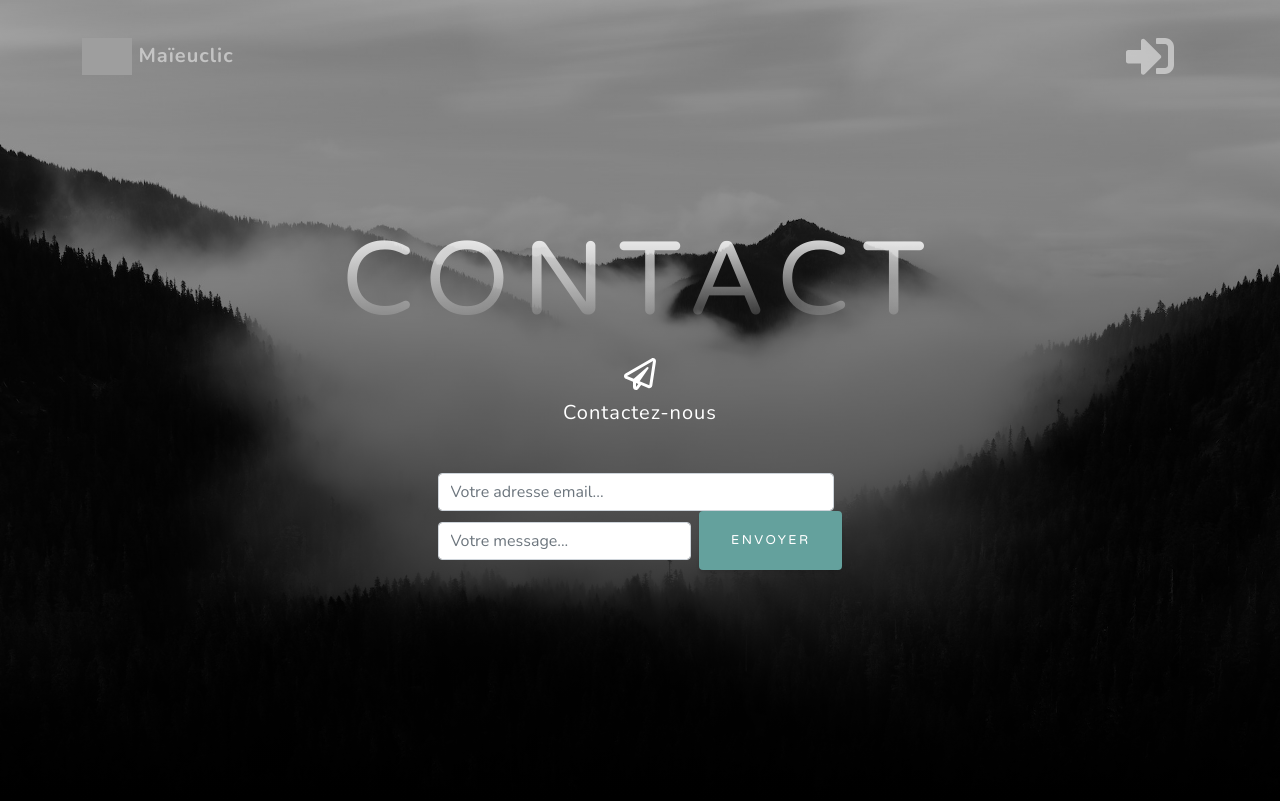
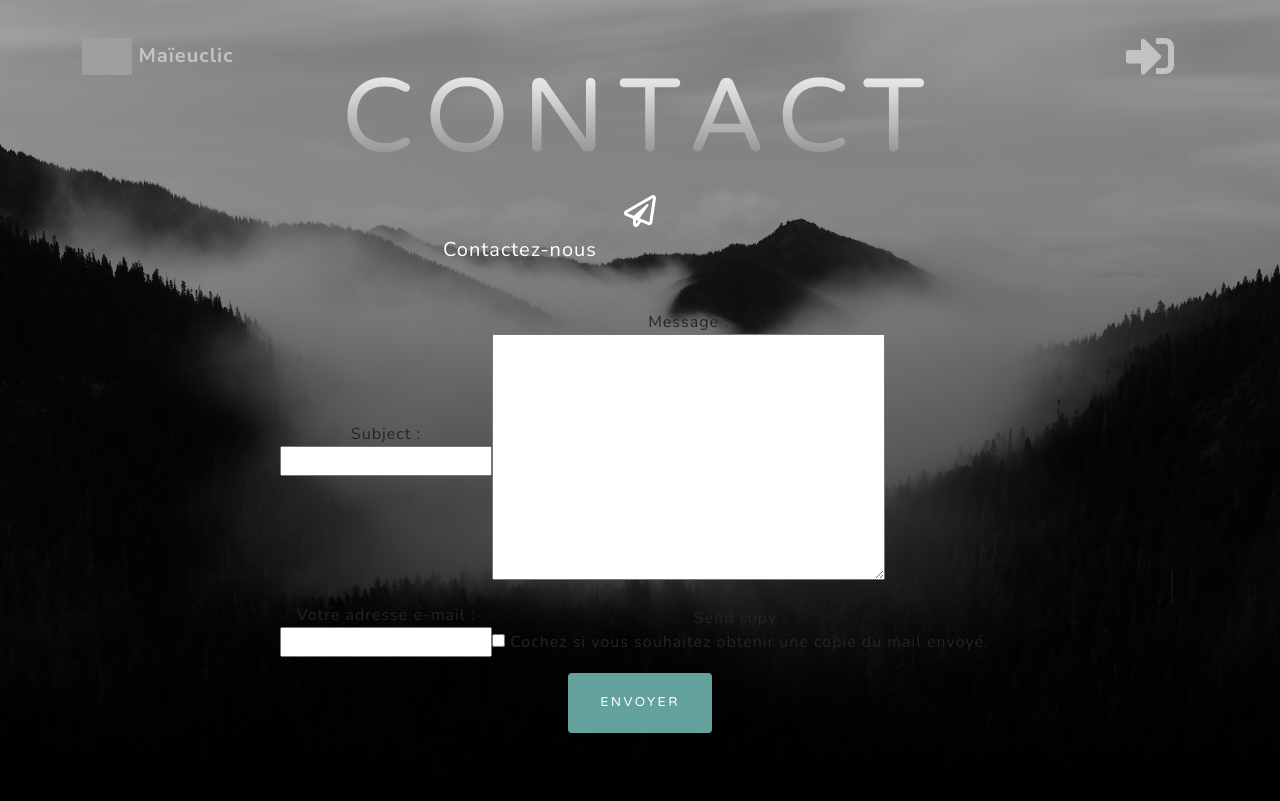
Before and after one commit to elwaze/Maieuclic, a Django app: page /contact in a window 1280 px wide. Shown: the top 801 px of the page. Run offline with Django 3.2, Linux system fonts and the light colour scheme; some libraries are stand-ins or nearby versions; grey boxes are pictures that could not be loaded.

Commit message:
[2.1] contact form ok

```diff
--- /dev/null
+++ b/maieuclic_project/core/forms.py
@@ -0,0 +1,8 @@
+from django import forms
+
+
+class ContactForm(forms.Form):
+    subject = forms.CharField(max_length=100)
+    message = forms.CharField(widget=forms.Textarea)
+    sender = forms.EmailField(label="Votre adresse e-mail")
+    send_copy = forms.BooleanField(help_text="Cochez si vous souhaitez obtenir une copie du mail envoyé.", required=False)
--- a/maieuclic_project/core/templates/contact.html
+++ b/maieuclic_project/core/templates/contact.html
@@ -11,13 +11,22 @@
                 <h1 class="mx-auto my-0 text-uppercase">Contact</h1>
                 <br>
                 <div class="col-md-10 col-lg-8 mx-auto text-center">
-                        <svg class="svg-inline--fa fa-paper-plane fa-w-16 fa-2x mb-2 text-white" aria-hidden="true" focusable="false" data-prefix="far" data-icon="paper-plane" role="img" xmlns="http://www.w3.org/2000/svg" viewBox="0 0 512 512" data-fa-i2svg=""><path fill="currentColor" d="M440 6.5L24 246.4c-34.4 19.9-31.1 70.8 5.7 85.9L144 379.6V464c0 46.4 59.2 65.5 86.6 28.6l43.8-59.1 111.9 46.2c5.9 2.4 12.1 3.6 18.3 3.6 8.2 0 16.3-2.1 23.6-6.2 12.8-7.2 21.6-20 23.9-34.5l59.4-387.2c6.1-40.1-36.9-68.8-71.5-48.9zM192 464v-64.6l36.6 15.1L192 464zm212.6-28.7l-153.8-63.5L391 169.5c10.7-15.5-9.5-33.5-23.7-21.2L155.8 332.6 48 288 464 48l-59.4 387.3z"></path></svg><!-- <i class="far fa-paper-plane fa-2x mb-2 text-white"></i> Font Awesome fontawesome.com -->
-                        <h2 class="text-white mb-5">Contactez-nous</h2>
+                    <svg class="svg-inline--fa fa-paper-plane fa-w-16 fa-2x mb-2 text-white" aria-hidden="true" focusable="false" data-prefix="far" data-icon="paper-plane" role="img" xmlns="http://www.w3.org/2000/svg" viewBox="0 0 512 512" data-fa-i2svg=""><path fill="currentColor" d="M440 6.5L24 246.4c-34.4 19.9-31.1 70.8 5.7 85.9L144 379.6V464c0 46.4 59.2 65.5 86.6 28.6l43.8-59.1 111.9 46.2c5.9 2.4 12.1 3.6 18.3 3.6 8.2 0 16.3-2.1 23.6-6.2 12.8-7.2 21.6-20 23.9-34.5l59.4-387.2c6.1-40.1-36.9-68.8-71.5-48.9zM192 464v-64.6l36.6 15.1L192 464zm212.6-28.7l-153.8-63.5L391 169.5c10.7-15.5-9.5-33.5-23.7-21.2L155.8 332.6 48 288 464 48l-59.4 387.3z"></path></svg><!-- <i class="far fa-paper-plane fa-2x mb-2 text-white"></i> Font Awesome fontawesome.com -->
+                    <h2 class="text-white mb-5">Contactez-nous</h2>
+                    {% if sending %}Votre message a bien été envoyé !{% endif %}
+                    <form class="form-inline d-flex" action="{% url 'contact' %}" method="post">
+                        {% csrf_token %}
+                        {{ form.as_p }}
+                        <button class="btn btn-primary mx-auto" type="submit">Envoyer</button>
+                        <!--<input type="submit" value="Submit" />-->
+                    </form>
+                    <!--
                         <form class="form-inline d-flex">
                             <input class="form-control flex-fill mr-0 mr-sm-2 mb-3 mb-sm-0" id="inputEmail" type="email" placeholder="Votre adresse email...">
                             <input class="form-control flex-fill mr-0 mr-sm-2 mb-3 mb-sm-0" id="contentEmail" type="text" placeholder="Votre message...">
                             <button class="btn btn-primary mx-auto" type="submit">Envoyer</button>
                         </form>
+                        -->
                     </div>
             </div>
         </div>
--- a/maieuclic_project/core/views.py
+++ b/maieuclic_project/core/views.py
@@ -1,4 +1,8 @@
 from django.shortcuts import render
+from django.core.mail import EmailMessage
+from django.template.loader import render_to_string
+
+from.forms import ContactForm
 
 # Create your views here.
 
@@ -13,6 +17,24 @@
     return render(request, 'legal_notices.html')
 
 
-# legal notices
+# contact with e-mail form
 def contact(request):
-    return render(request, 'contact.html')
+    form = ContactForm(request.POST or None)
+    if form.is_valid():
+        subject = form.cleaned_data['subject']
+        context = {
+            'message': form.cleaned_data['message']
+        }
+        # message = form.cleaned_data['message']
+        sender = form.cleaned_data['sender']
+        send_copy = form.cleaned_data['send_copy']
+        to_email = ["maieuclic@gmail.com"]
+        if send_copy:
+            to_email.append(sender)
+        email_content = render_to_string('contact_email.html', context)
+        email = EmailMessage(
+            subject, email_content, to=to_email, from_email=sender
+        )
+        response = email.send()
+        sending = True
+    return render(request, 'contact.html', locals())
--- a/maieuclic_project/maieuclic_project/settings/test_settings.py
+++ b/maieuclic_project/maieuclic_project/settings/test_settings.py
@@ -28,6 +28,12 @@
 
 ALLOWED_HOSTS = ['localhost', '127.0.0.1']
 
+# email confirmation settings
+EMAIL_USE_TLS = True
+EMAIL_HOST = 'smtp.gmail.com'
+EMAIL_HOST_USER = 'maieuclic@gmail.com'
+EMAIL_HOST_PASSWORD = 'maieuclicMdp!'
+EMAIL_PORT = 587
 
 # Application definition
 
```
Also changed, not shown: maieuclic_project/core/templates/contact_email.html (added, +13 -0 lines), maieuclic_project/maieuclic_project/settings/__init__.py (+7 -0 lines).
